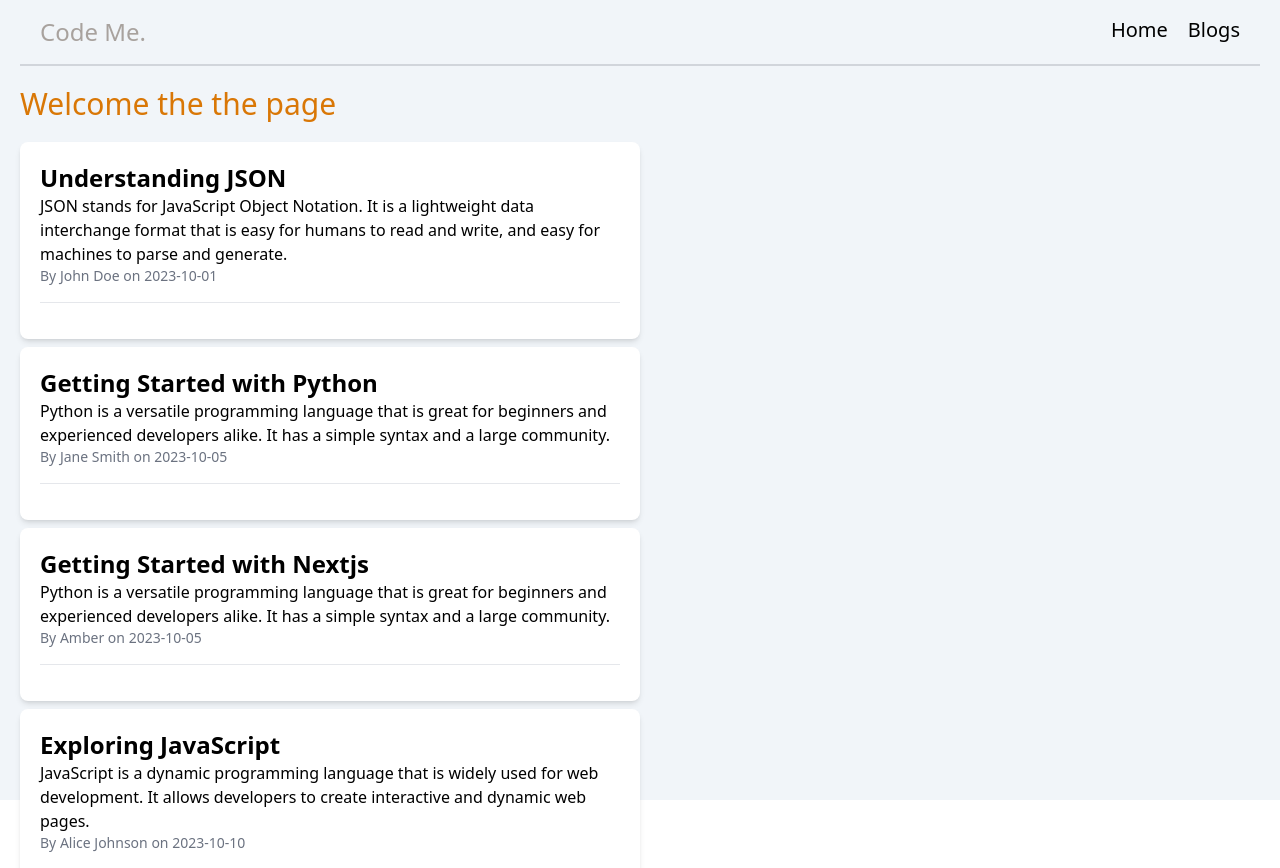
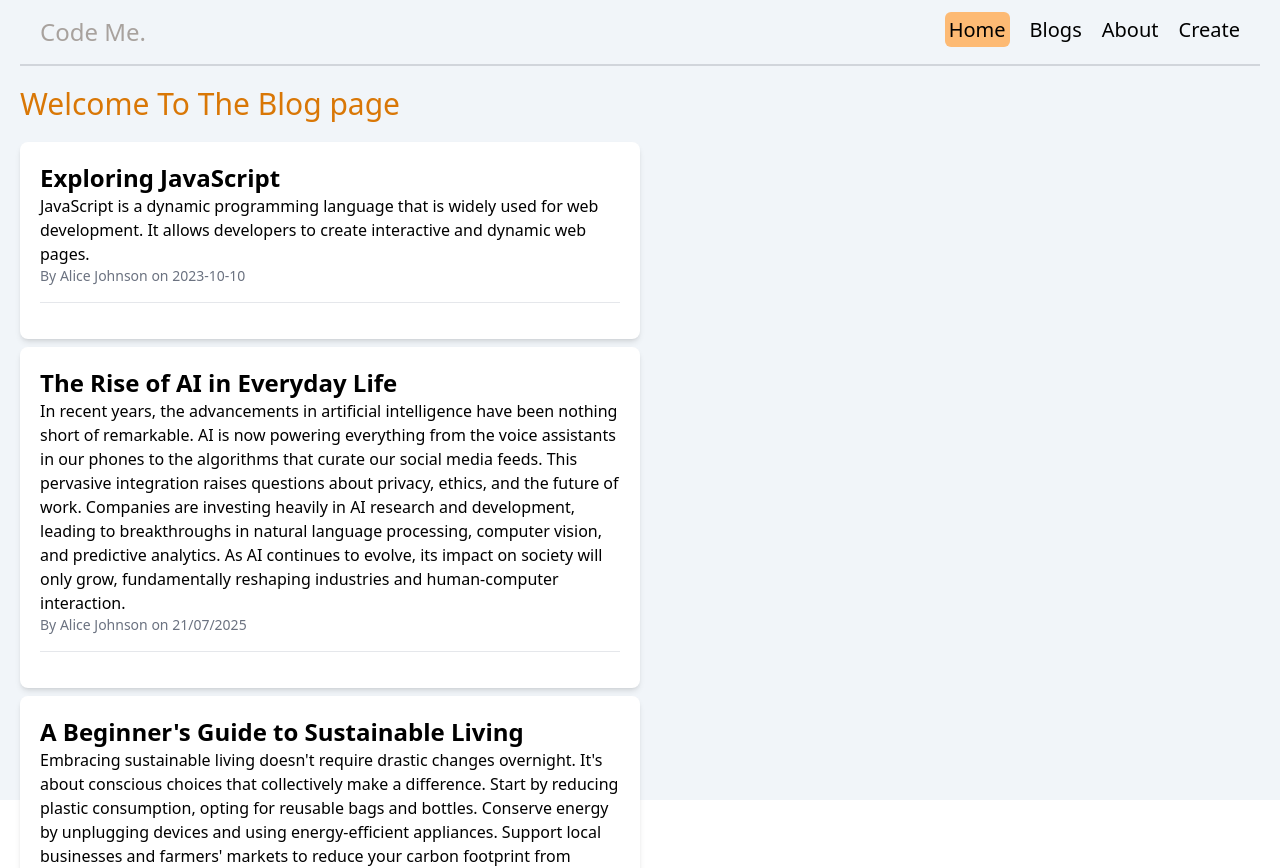
Before and after one commit to USKR29/React_js_app, a React (Create React App) app: page / in a window 1280 px wide. Shown: the top 868 px of the page. Built offline with nearby package versions, Linux system fonts and the light colour scheme; data requests are answered from the project's data file.

Commit message:
Final: Added functionality to create and delete new post with latest

```diff
--- a/data/db.json
+++ b/data/db.json
@@ -1,32 +1,25 @@
 {
   "blogs": [
     {
-            "id": 1,
-            "title": "Understanding JSON",
-            "content": "JSON stands for JavaScript Object Notation. It is a lightweight data interchange format that is easy for humans to read and write, and easy for machines to parse and generate.",
-            "author": "John Doe",
-            "date": "2023-10-01"
-        },
-        {
-            "id": 2,
-            "title": "Getting Started with Python",
-            "content": "Python is a versatile programming language that is great for beginners and experienced developers alike. It has a simple syntax and a large community.",
-            "author": "Jane Smith",
-            "date": "2023-10-05"
-        },
-        {
-            "id": 3,
-            "title": "Getting Started with Nextjs",
-            "content": "Python is a versatile programming language that is great for beginners and experienced developers alike. It has a simple syntax and a large community.",
-            "author": "Amber ",
-            "date": "2023-10-05"
-        },
-        {
-            "id": 4,
+      "id": "4",
       "title": "Exploring JavaScript",
       "content": "JavaScript is a dynamic programming language that is widely used for web development. It allows developers to create interactive and dynamic web pages.",
       "author": "Alice Johnson",
       "date": "2023-10-10"
+    },
+    {
+      "id": "3839",
+      "title": "The Rise of AI in Everyday Life",
+      "content": "In recent years, the advancements in artificial intelligence have been nothing short of remarkable. AI is now powering everything from the voice assistants in our phones to the algorithms that curate our social media feeds. This pervasive integration raises questions about privacy, ethics, and the future of work. Companies are investing heavily in AI research and development, leading to breakthroughs in natural language processing, computer vision, and predictive analytics. As AI continues to evolve, its impact on society will only grow, fundamentally reshaping industries and human-computer interaction.",
+      "author": "Alice Johnson",
+      "date": "21/07/2025"
+    },
+    {
+      "id": "782f",
+      "title": "A Beginner's Guide to Sustainable Living",
+      "content": "Embracing sustainable living doesn't require drastic changes overnight. It's about conscious choices that collectively make a difference. Start by reducing plastic consumption, opting for reusable bags and bottles. Conserve energy by unplugging devices and using energy-efficient appliances. Support local businesses and farmers' markets to reduce your carbon footprint from transportation. Recycling and composting are also key components. Education yourself on ethical consumption and the lifecycle of products. Every small step contributes to a healthier planet.",
+      "author": "Jane Smith",
+      "date": "21/07/2025"
     }
   ]
 }
--- a/src/App.js
+++ b/src/App.js
@@ -2,18 +2,25 @@ import Home from './home';
 import Header from './Header';
 import { BrowserRouter as Router,Route,Routes } from 'react-router-dom';
 import BlogPage from './page/BlogPage';
+import Blogdetail from './Blogdetail';
+import Create from './Create';
+import Notfound from './Notfound';
+import About from './page/About';
 
 function App() {
   return (
     <Router>
-    <div className="bg-slate-100 w-screen h-screen px-5">
+    <div className="bg-slate-100 w-screen h-lvh px-5">
      <div>
       <Header/>
       <div id='browser_content'>
         <Routes>
           <Route path='/' Component={Home}/>
           <Route exact path='/blogs' Component={BlogPage}/>
-
+          <Route path = '/blogs/:id' Component={Blogdetail}/>
+          <Route exact path = '/create' Component={Create}/>
+          <Route exact path = '/test' Component={About}/>
+          <Route path='*' Component={Notfound}/>
         </Routes>
         </div>
      </div>
--- /dev/null
+++ b/src/Blogdetail.js
@@ -0,0 +1,39 @@
+import React from 'react'
+import { useNavigate, useParams } from 'react-router-dom'
+import useFetch from './useFetch';
+
+function Blogdetail() {
+
+   const{id} = useParams();
+   const navigate = useNavigate()
+
+   const{data, isloading, error} = useFetch(`http://localhost:8000/blogs/${id}`);
+
+   const handleDelete =()=>{
+    fetch(`http://localhost:8000/blogs/${data.id}`,{
+      method:'DELETE',
+    }).then(()=>{
+      navigate('/'); // Redirect to home or another page after deletion
+    })
+   };
+
+
+  return (
+    <div>
+        {isloading && <div>Loading...</div>}
+        {error && <div>{error}</div>}
+        {data && (
+          <div className=' flex flex-col gap-5'>
+            <h1 className=' text-2xl text-orange-600'>{data.title}</h1>
+            <h2 className=' text-gray-500'>{data.content}</h2>
+            <p className=' text-gray-500'>Written by {data.author}</p>
+            <p className=' text-lg'>{data.body}</p>
+          <button className=' bg-zinc-200 w-fit place-self-center p-2 rounded-md' onClick={handleDelete} >Delete</button>
+          </div>
+
+        )}
+    </div>
+  )
+}
+
+export default Blogdetail
--- a/src/Bloglist.js
+++ b/src/Bloglist.js
@@ -1,4 +1,5 @@
 import React from 'react'
+import { Link } from 'react-router-dom';
 
 function Bloglist({blog}) {
 
@@ -6,11 +7,12 @@ function Bloglist({blog}) {
   return (
     <div >{blogposts.map((post) =>
             <div className=' bg-white p-5 rounded-lg shadow-md w-2/4 hover:shadow-lg mb-2' key={post.id}>
+              <Link to={`/blogs/${post.id}`} >
               <h2 className=' text-2xl font-bold'>{post.title}</h2>
               <p>{post.content}</p>
               <p className=' text-sm text-gray-500'>By {post.author} on {post.date}</p>
                {/* <button className='bg-orange-300 rounded-lg p-2 cursor-pointer m-1' onClick={()=>(handleDelete(post.id))}>Delete</button> */}
-              <hr className=' my-4' />
+              <hr className=' my-4' /></Link>
             </div>
           )}</div>
   )
--- /dev/null
+++ b/src/Create.js
@@ -0,0 +1,58 @@
+
+import React, { useState } from 'react'
+import { useNavigate } from 'react-router-dom';
+
+function Create() {
+
+    const navigate = useNavigate();
+   const[title,setTitle]=useState('');
+   const[content,setContent]=useState('');
+   const[author,setAuthor]=useState('Select author');
+
+   const handleclick=(e)=>{
+    e.preventDefault();
+    const blog ={title, content,author, date: new Date().toLocaleDateString()};
+    fetch('http://localhost:8000/blogs',{
+        method:'POST',
+        headers:{"content-type": "application/json"},
+        body: JSON.stringify(blog)
+    }).then(()=>{
+        console.log('Blog details updated')
+        navigate('/'); // Redirect to home or another page after creation
+
+    })
+   };
+
+
+  return (
+
+
+
+    <div className='flex flex-col items-center justify-items-center p-4'>
+
+        <div id='forms'>
+        <form onSubmit={handleclick} className='flex flex-col gap-5 w-96 border-2 border-gray-300 rounded-md p-5 shadow-md'>
+            <label htmlFor='title'>Title:</label>
+            <input type='text'id='title' name='title' placeholder='Enter title' required
+            value={title} onChange={(e)=>{setTitle(e.target.value)}}
+            />
+            <label htmlFor='content'>Content:</label>
+            <textarea id='content' name='content' placeholder='Enter content description' required
+            value={content} onChange={(e)=>{setContent(e.target.value)}}
+            />
+            <label htmlFor='author'>Author</label>
+            <select id='author' name='author' required value={author} onChange={(e)=>{setAuthor(e.target.value)}}>
+                <option value=''>Select author</option>
+                <option >John Doe</option>
+                <option >Jane Smith</option>
+                <option >Amber</option>
+                <option >Alice Johnson</option>
+            </select>
+            <button type='submit' className='bg-orange-400 w-fit rounded-md self-center p-2'>Add Blog</button>
+        </form>
+        </div>
+    </div>
+  )
+}
+
+export default Create
--- a/src/Header.js
+++ b/src/Header.js
@@ -1,5 +1,5 @@
 import React from 'react'
-import { Link } from 'react-router-dom'
+import { Link, NavLink } from 'react-router-dom'
 
 function Header() {
   return (
@@ -7,8 +7,10 @@ function Header() {
         <div className=' text-stone-400 text-2xl bold px-5'>Code Me.</div>
         <div className=' text-black-200 text-xl bold px-5'>
             <ul className='flex gap-5'>
-              <li> <Link to={'/'}>Home</Link></li>
-              <li> <Link to={'/blogs'}>Blogs</Link></li>
+              <li> <NavLink  to={'/'} className={({isActive})=>isActive?  'bg-orange-300 rounded-md p-1':''}>Home</NavLink ></li>
+              <li> <NavLink  to={'/blogs'} className={({isActive})=>isActive?  'bg-orange-300 rounded-md p-1':''}>Blogs</NavLink ></li>
+              <li> <NavLink to={'/test'} className={({isActive})=>isActive?  'bg-orange-300 rounded-md p-1':''}>About</NavLink></li>
+              <li> <NavLink  to={'/create'} className={({isActive})=>isActive?  'bg-orange-300 rounded-md p-1':''}>Create</NavLink ></li>
             </ul>
         </div>
     </div>
--- /dev/null
+++ b/src/Notfound.js
@@ -0,0 +1,14 @@
+import React from 'react'
+import { Link } from 'react-router-dom'
+
+function Notfound() {
+  return (
+    <div>
+        Opps...Sorry the page you are looking for does not exist.
+        <br/>
+        Please return to the <Link to={'/'} className='text-2xl bold'>home page.</Link>
+    </div>
+  )
+}
+
+export default Notfound
--- a/src/home.js
+++ b/src/home.js
@@ -7,7 +7,7 @@ export default function Home() {
 //  const [isloading,setIsloading]=useState(true);
 //  const [error, setError]=useState(null);
 
- const {data: blogposts, isloading, error} = useFetch('http://localhost:8001/blogs');
+ const {data: blogposts, isloading, error} = useFetch('http://localhost:8000/blogs');
 
 
   // const handleDelete = (id) =>{
@@ -18,7 +18,7 @@ export default function Home() {
 
   return (
     <div>
-        <div><h1 className=' text-amber-600 text-3xl bold pt-5 pb-5'>Welcome the the page</h1></div>
+        <div><h1 className=' text-amber-600 text-3xl bold pt-5 pb-5'>Welcome To The Blog page</h1></div>
 
         <div className=' flex flex-col gap-5'>
           {error && <div>{error}</div>}
--- /dev/null
+++ b/src/page/About.js
@@ -0,0 +1,11 @@
+import React from 'react'
+
+function About() {
+  return (
+    <div>
+        lorem ipsum dolor sit amet consectetur adipisicing elit. Quisquam, voluptatum.
+    </div>
+  )
+}
+
+export default About
```
Lines whose indentation alone changed are shown as unchanged.
